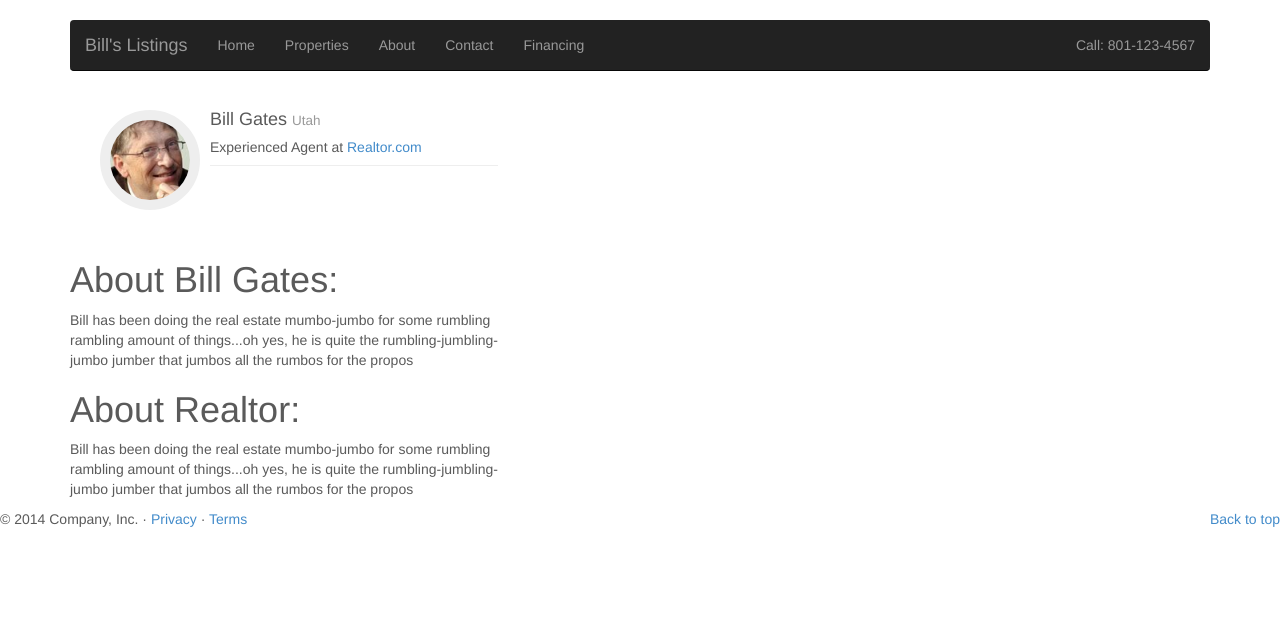
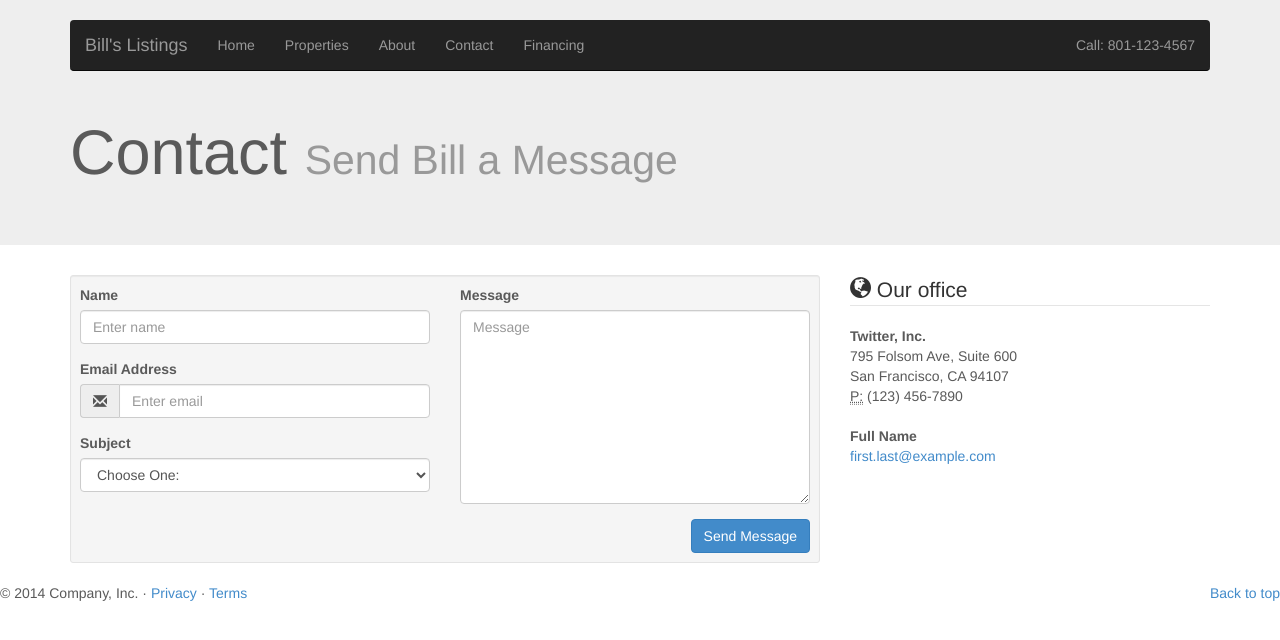
Before and after one commit to gffbss/honeymooning, a Django app: page /about/ in a window 1280 px wide. Shown: the top 640 px of the page. Run offline with Django 3.2, Linux system fonts and the light colour scheme; parts of the project's set-up code (start-up, migrations or seed data) failed here and were passed over; some libraries are stand-ins or nearby versions.

Commit message:
messing with contact form still, did an update on the about page

```diff
--- a/real_estate_main/templates/about.html
+++ b/real_estate_main/templates/about.html
@@ -1,38 +1,124 @@
 {% extends 'index.html' %}
 {% block content %}
 
+<div class="jumbotron jumbotron-sm">
+    <div class="container">
+        <div class="row">
+            <div class="col-sm-12 col-lg-12">
+                <h1 class="h1" style="padding-top: 50px">
+                    Contact <small>Send Bill a Message</small></h1>
+            </div>
+        </div>
+    </div>
+</div>
 <div class="container">
-
-<div class="row" style="padding-top: 80px">
+    <div class="row">
+        <div class="col-md-8">
+            <div class="well well-sm">
+                <form>
+                <div class="row">
+                    <div class="col-md-6">
+                        <div class="form-group">
+                            <label for="name">
+                                Name</label>
+                            <input type="text" class="form-control" id="name" placeholder="Enter name" required="required" />
+                        </div>
+                        <div class="form-group">
+                            <label for="email">
+                                Email Address</label>
+                            <div class="input-group">
+                                <span class="input-group-addon"><span class="glyphicon glyphicon-envelope"></span>
+                                </span>
+                                <input type="email" class="form-control" id="email" placeholder="Enter email" required="required" /></div>
+                        </div>
+                        <div class="form-group">
+                            <label for="subject">
+                                Subject</label>
+                            <select id="subject" name="subject" class="form-control" required="required">
+                                <option value="na" selected="">Choose One:</option>
+                                <option value="service">General Customer Service</option>
+                                <option value="suggestions">Suggestions</option>
+                                <option value="product">Product Support</option>
+                            </select>
+                        </div>
+                    </div>
+                    <div class="col-md-6">
+                        <div class="form-group">
+                            <label for="name">
+                                Message</label>
+                            <textarea name="message" id="message" class="form-control" rows="9" cols="25" required="required"
+                                placeholder="Message"></textarea>
+                        </div>
+                    </div>
+                    <div class="col-md-12">
+                        <button type="submit" class="btn btn-primary pull-right" id="btnContactUs">
+                            Send Message</button>
+                    </div>
+                </div>
+                </form>
+            </div>
+        </div>
+        <div class="col-md-4">
+            <form>
+            <legend><span class="glyphicon glyphicon-globe"></span> Our office</legend>
+            <address>
+                <strong>Twitter, Inc.</strong><br>
+                795 Folsom Ave, Suite 600<br>
+                San Francisco, CA 94107<br>
+                <abbr title="Phone">
+                    P:</abbr>
+                (123) 456-7890
+            </address>
+            <address>
+                <strong>Full Name</strong><br>
+                <a href="mailto:#">first.last@example.com</a>
+            </address>
+            </form>
+        </div>
+    </div>
+</div>
 
 
-    <div class="col-lg-5">
-        <div class="media">
-            <a class="pull-left" href="#">
-                <img class="media-object dp img-circle" src="/static/img/homes/gates.jpg" style="width: 100px;height:100px;">
-            </a>
-            <div class="media-body">
-                <h4 class="media-heading">Bill Gates <small> Utah</small></h4>
-                <h5>Experienced Agent at <a href="http://realtor.com" class="external roll-link">Realtor.com</a></h5>
-                <hr style="margin:8px auto">
-
-                <!--<span class="label label-default">HTML5/CSS3</span>-->
-                <!--<span class="label label-default">jQuery</span>-->
-                <!--<span class="label label-info">CakePHP</span>-->
-                <!--<span class="label label-default">Android</span>-->
-            </div>
-        </div>
-    <h1>About Bill Gates:</h1>
-
-        <p>Bill has been doing the real estate mumbo-jumbo for some rumbling rambling amount of things...oh yes, he is quite the rumbling-jumbling-jumbo jumber that jumbos all the rumbos for the propos</p>
-    <h1>About Realtor:</h1>
-
-        <p>Bill has been doing the real estate mumbo-jumbo for some rumbling rambling amount of things...oh yes, he is quite the rumbling-jumbling-jumbo jumber that jumbos all the rumbos for the propos</p>
-    </div>
 
 
-</div>
-</div>
+
+
+<!--<div class="container">-->
+
+<!--<div class="row" style="padding-top: 80px">-->
+
+
+    <!--<div class="col-lg-5">-->
+        <!--<div class="media">-->
+            <!--<a class="pull-left" href="#">-->
+                <!--<img class="media-object dp img-circle" src="/static/img/homes/gates.jpg" style="width: 100px;height:100px;">-->
+            <!--</a>-->
+            <!--<div class="media-body">-->
+                <!--<h4 class="media-heading">Bill Gates <small> Utah</small></h4>-->
+                <!--<h5>Experienced Agent at <a href="http://realtor.com" class="external roll-link">Realtor.com</a></h5>-->
+                <!--<hr style="margin:8px auto">-->
+
+                <!--&lt;!&ndash;<span class="label label-default">HTML5/CSS3</span>&ndash;&gt;-->
+                <!--&lt;!&ndash;<span class="label label-default">jQuery</span>&ndash;&gt;-->
+                <!--&lt;!&ndash;<span class="label label-info">CakePHP</span>&ndash;&gt;-->
+                <!--&lt;!&ndash;<span class="label label-default">Android</span>&ndash;&gt;-->
+            <!--</div>-->
+        <!--</div>-->
+    <!--<h1>About Bill Gates:</h1>-->
+
+        <!--<p>Bill has been doing the real estate mumbo-jumbo for some rumbling rambling amount of things...oh yes, he is quite the rumbling-jumbling-jumbo jumber that jumbos all the rumbos for the propos</p>-->
+    <!--<h1>About Realtor:</h1>-->
+
+        <!--<p>Bill has been doing the real estate mumbo-jumbo for some rumbling rambling amount of things...oh yes, he is quite the rumbling-jumbling-jumbo jumber that jumbos all the rumbos for the propos</p>-->
+    <!--</div>-->
+
+
+<!--</div>-->
+<!--</div>-->
+
+
+
+
     <!--<div class="container marketing">-->
 
 
--- a/real_estate_main/views.py
+++ b/real_estate_main/views.py
@@ -1,9 +1,10 @@
+from django.http import HttpResponseRedirect, HttpResponse
+from django.core.mail import send_mail
 from django.shortcuts import render
-from django.core.mail import send_mail
 
 
 # Create your views here.
-from honeymooning.real_estate_main.models import ContactForm
+# from honeymooning.real_estate_main.models import ContactForm
 
 
 def home(request):
@@ -26,20 +27,20 @@ def financing(request):
     return render(request, "financing.html")
 
 
-class ContactView(CreateView):
-    model = ContactForm
-    form_class = ContactForm
-    template_name = "contact/contact.html"
-    success_url = "/contact/success/"
-
-    def form_valid(self, form):
-        super(ContactView,self).form_valid(form)
-        send_mail("Foo", "bar", 'from@example.com', [form.cleaned_data['email']])
-        return HttpResponseRedirect(self.get_success_url())
-
-
-class QuoteSuccessView(TemplateView):
-    template_name = "contact/contact-complete.html"
+# class ContactView(CreateView):
+#     model = ContactForm
+#     form_class = ContactForm
+#     template_name = "contact/contact.html"
+#     success_url = "/contact/success/"
+#
+#     def form_valid(self, form):
+#         super(ContactView,self).form_valid(form)
+#         send_mail("Foo", "bar", 'from@example.com', [form.cleaned_data['email']])
+#         return HttpResponseRedirect(self.get_success_url())
+#
+#
+# class QuoteSuccessView(TemplateView):
+#     template_name = "contact/contact-complete.html"
 
 # def loans(request):
 #     return render(request, "loans.html", {'loans': loans})
```
Also changed, not shown: real_estate_main/models.py (+9 -9 lines), 2 other files.
